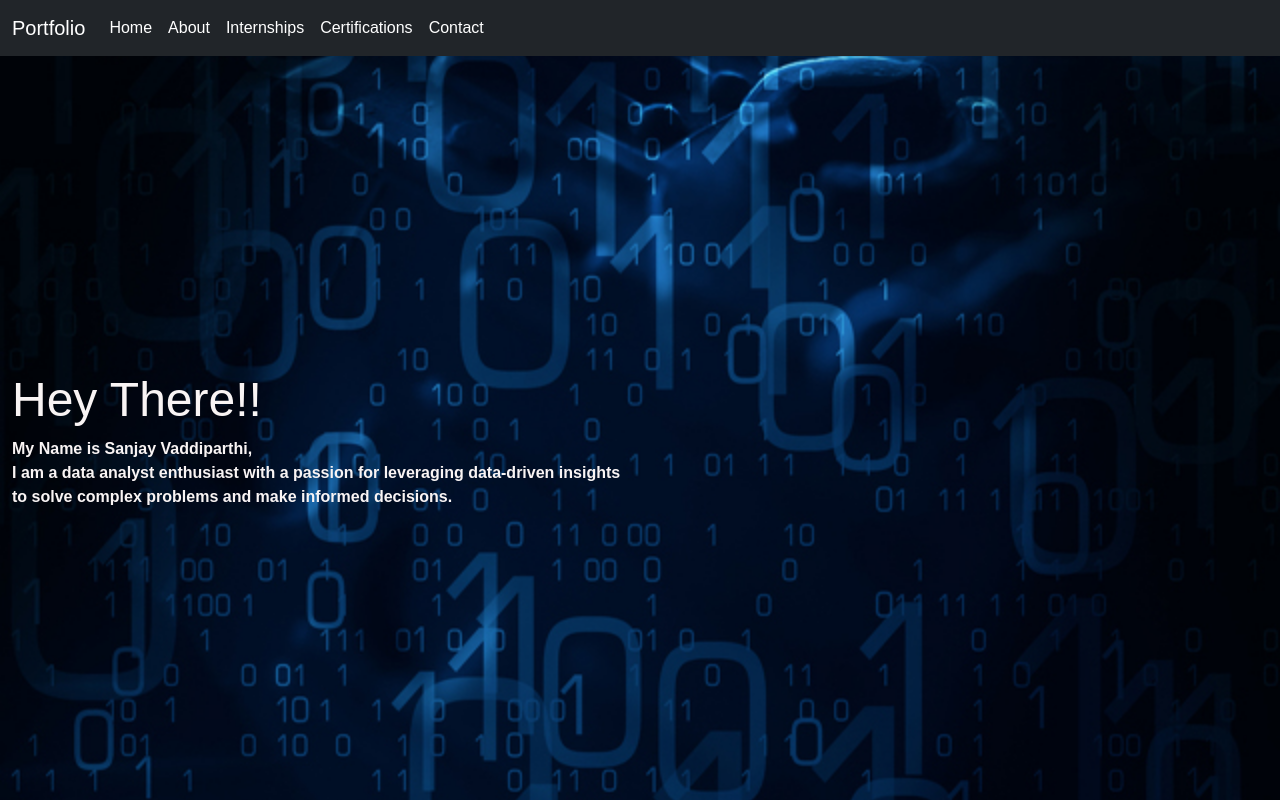
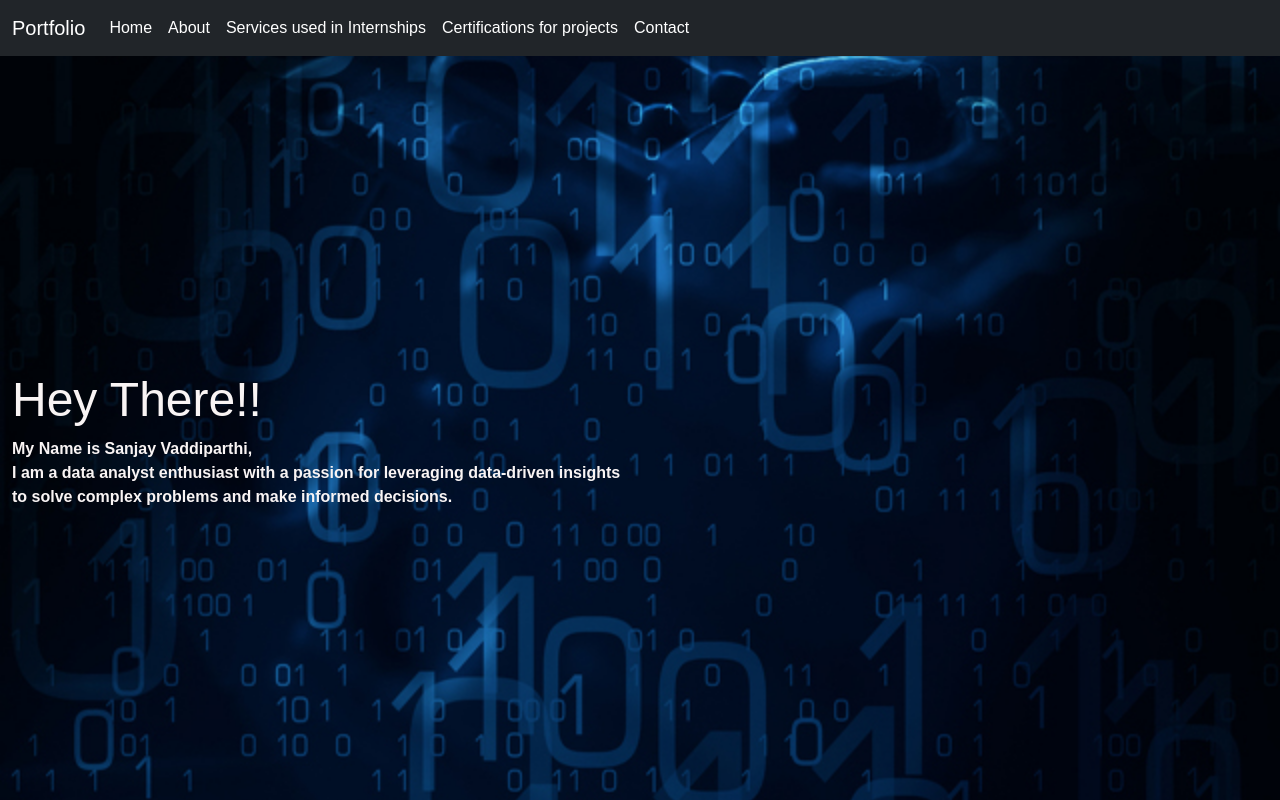
Before and after one commit to sanjay-bh03/Portfolio, a plain HTML site: page index.html in a window 1280 px wide. Shown: the top 800 px of the page. Drawn offline with nearby package versions, Linux system fonts and the light colour scheme; a web font is replaced by a local one.

Commit message:
index.html

```diff
--- a/index.html
+++ b/index.html
@@ -66,10 +66,10 @@
               <a class="nav-link" href="#about">About</a>
             </li>
             <li class="nav-item">
-              <a class="nav-link" href="#internships">Internships</a>
+              <a class="nav-link" href="#internships">Services used in Internships</a>
             </li>
             <li class="nav-item">
-              <a class="nav-link" href="#certifications"> Certifications</a>
+              <a class="nav-link" href="#certifications"> Certifications for projects</a>
             </li>
             <li class="nav-item">
               <a class="nav-link" href="#contact">Contact</a>
```
